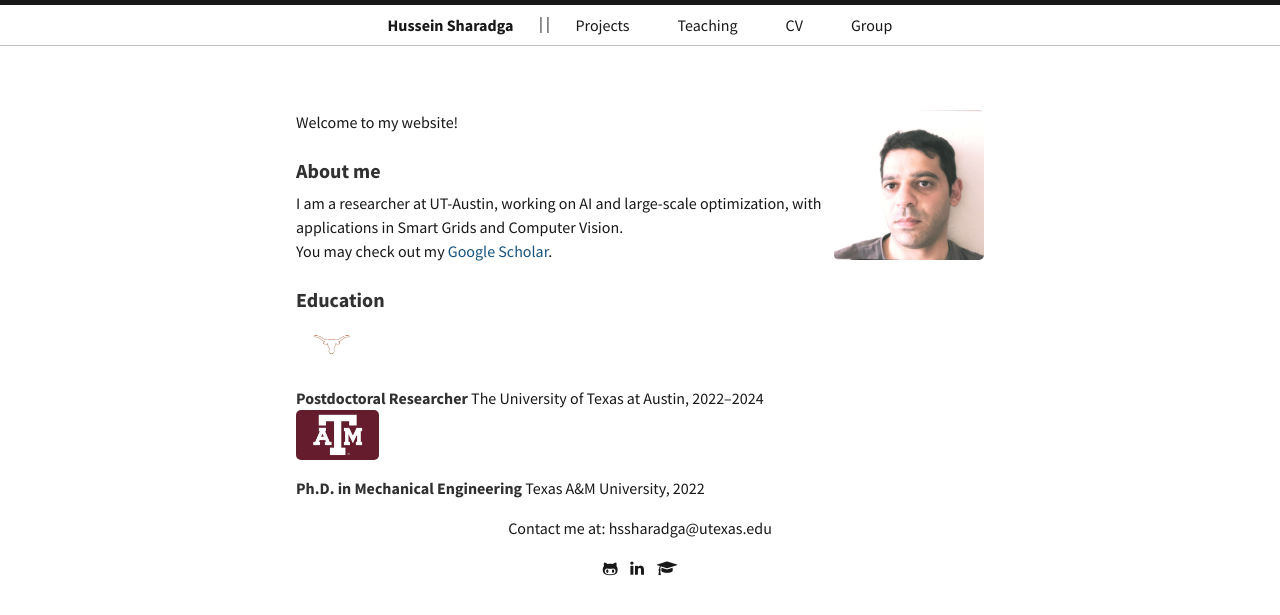
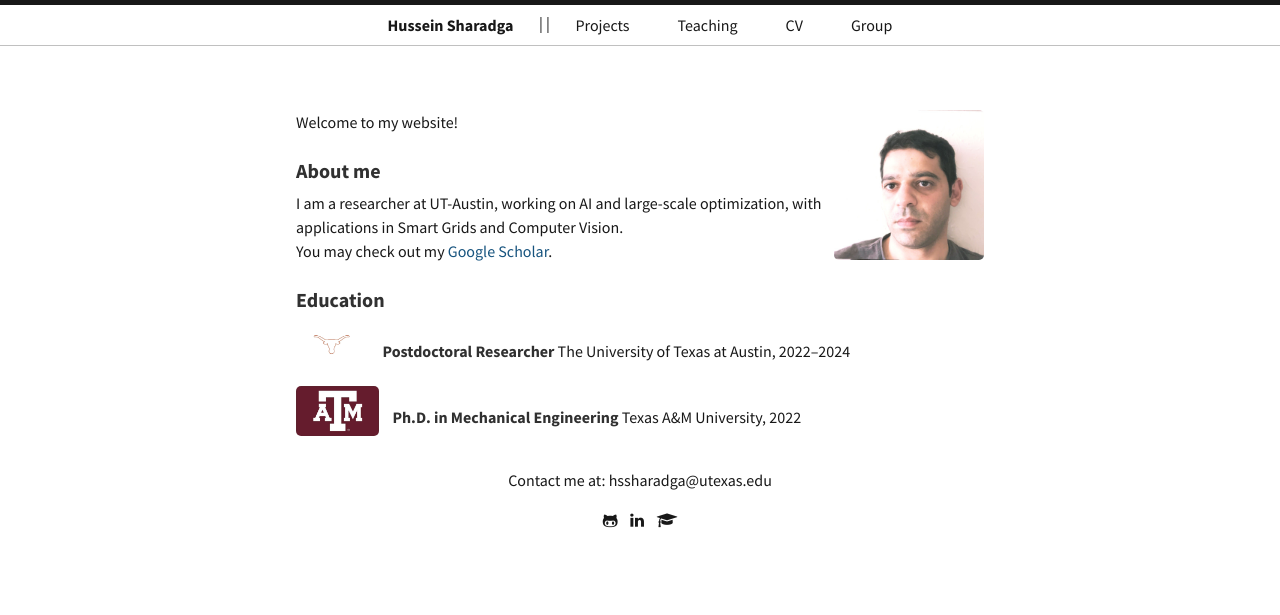
Before and after one commit to hssharadga/hssharadga.github.io, a Jekyll site: the page built from index.html, in a window 1280 px wide. Shown: the top 615 px of the page. Built offline with Jekyll 4.4.1, drawn with Linux system fonts in a browser that asks for light colours.

Commit message:
Update index.html

```diff
--- a/index.html
+++ b/index.html
@@ -36,17 +36,15 @@
     <h3 style="text-align: left;">Education</h3>
 
 <p style="text-align: left;">
-      <img src="/assets/austin.jpg" alt="UT Austin Logo" height="50" style="vertical-align: middle; margin-right: 10px;">
-      <strong>Postdoctoral Researcher</strong>
-      The University of Texas at Austin, 2022–2024
+  <img src="/assets/austin.jpg" alt="UT Austin Logo" height="50" style="vertical-align: middle; margin-right: 10px; display: inline-block;">
+  <strong>Postdoctoral Researcher</strong>
+  The University of Texas at Austin, 2022–2024 <br>
 
-<img src="/assets/tamu.jpg" alt="TAMU Logo" height="50" style="vertical-align: middle; margin-right: 10px;">
+  <img src="/assets/tamu.jpg" alt="Texas A&M University Logo" height="50" style="vertical-align: middle; margin-right: 10px; display: inline-block;">
+  <strong>Ph.D. in Mechanical Engineering</strong>
+  Texas A&M University, 2022
+</p>
 
-      <strong>Ph.D. in Mechanical Engineering</strong>
-      Texas A&M University, 2022 <br>
-
-
-    </p>
 
     <p>
       Contact me at: hssharadga@utexas.edu
```
